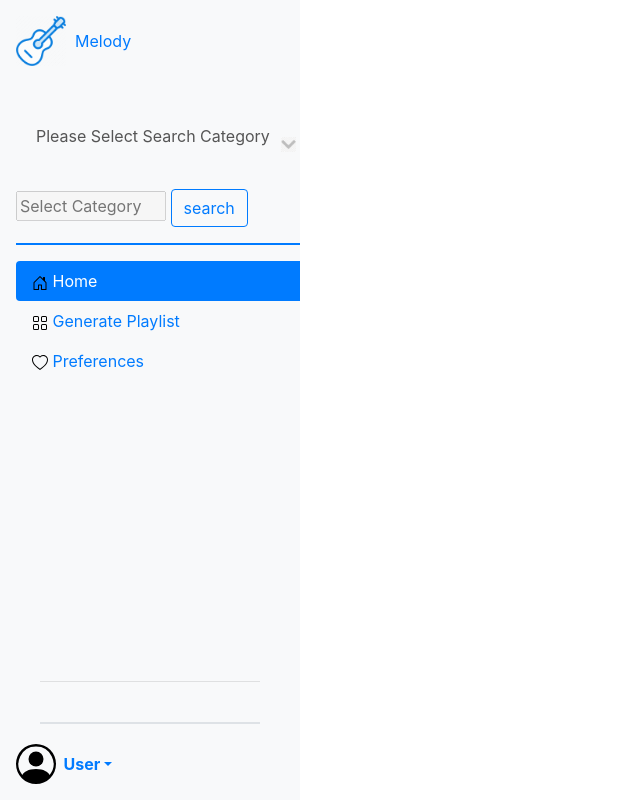
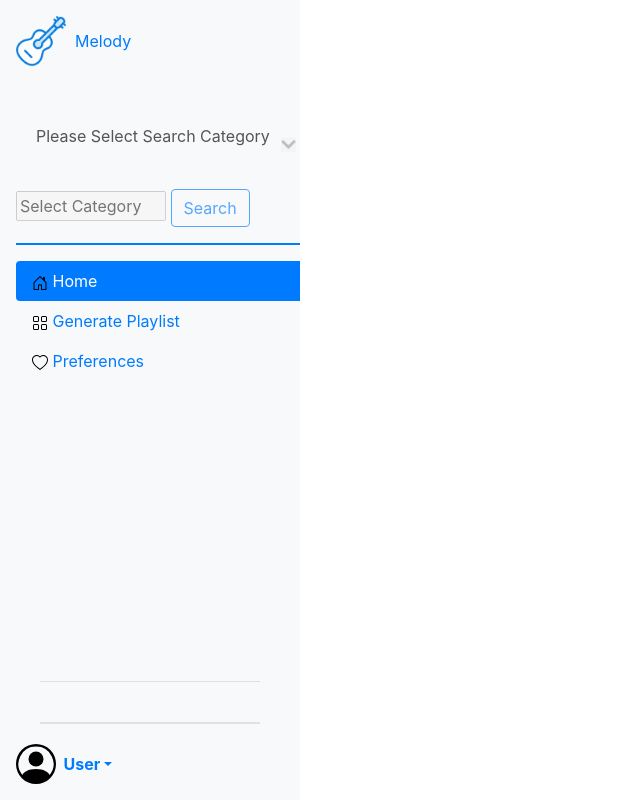
Before and after one commit to aj-avendano/Melody-Project, a Django app: page /dashboard in a window 1280 px wide. Shown: the whole page, without its empty margins (0-640 px from the left). Run offline with Django 4.2, Linux system fonts and the light colour scheme.

Commit message:
Fixed so Search button unclickable without category selection

```diff
--- a/Melody/dash_app/Templates/dash_app/dashboard.html
+++ b/Melody/dash_app/Templates/dash_app/dashboard.html
@@ -108,8 +108,8 @@
                         type="text" placeholder = "Select Category"
                         id = "inputField" disabled
                       />
-                      <button type="button" class="btn btn-outline-primary">
-                        search
+                      <button type="button" class="btn btn-outline-primary" id="SearchButton" disabled>
+                        Search
                       </button>
                     </div>
                   </li>
@@ -224,6 +224,7 @@
     for (option of options){
       option.onclick = function(){
         inputField.disabled = false;
+        SearchButton.disabled = false;
         selectText.innerHTML = this.innerHTML;
         inputField.placeholder = "Search In " + selectText.innerHTML;
       }
```
